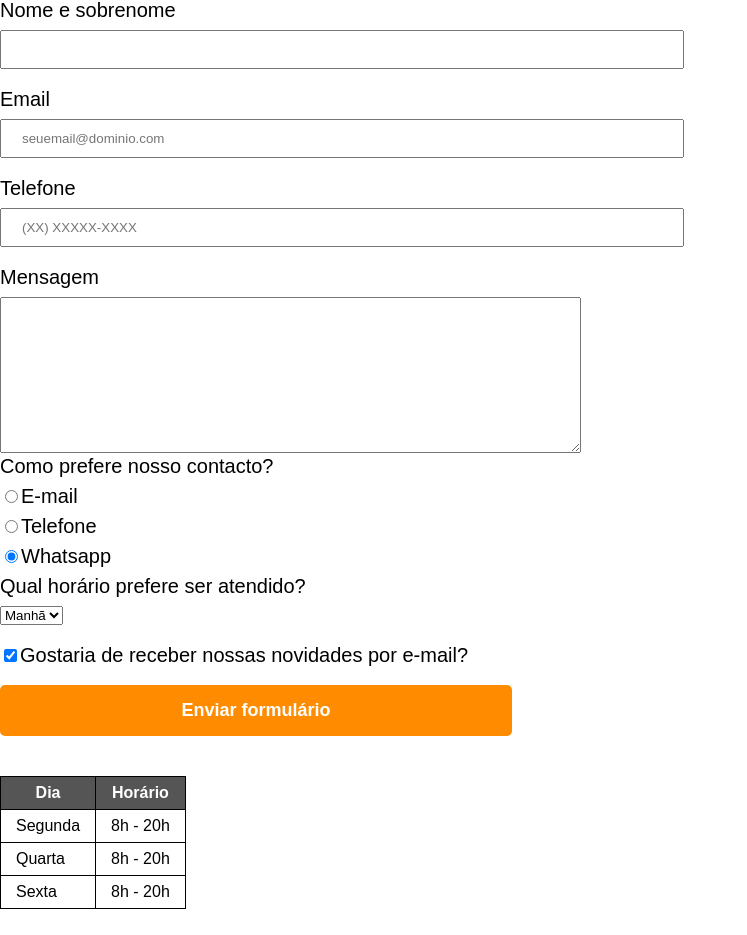
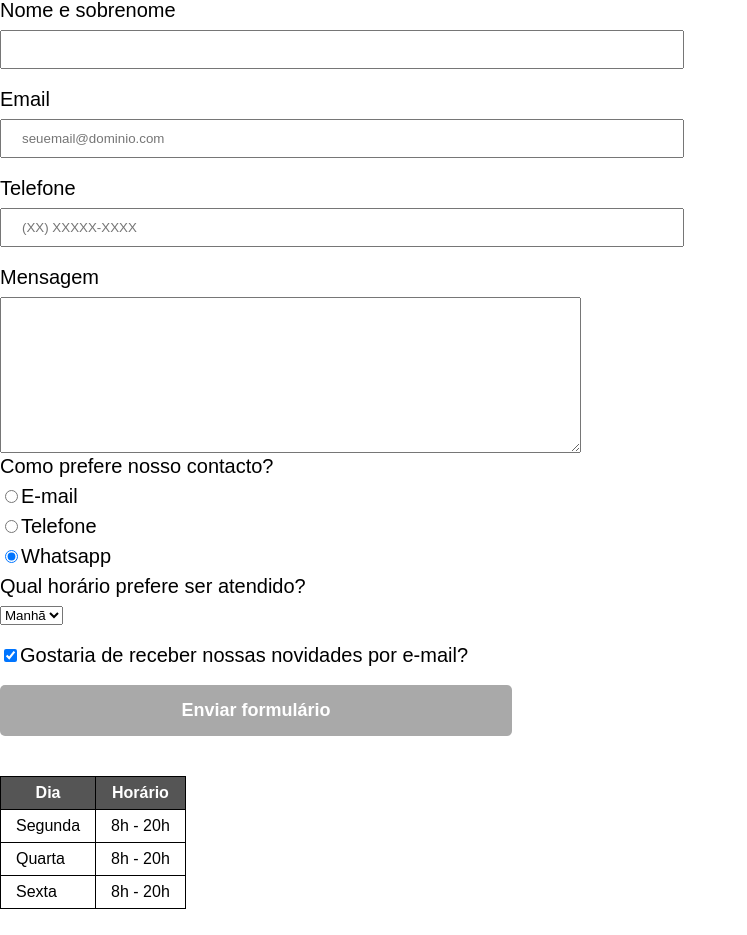
Before and after one commit to julombe/Barbearia-Alura, a Node server app: page /contacto in a window 1280 px wide, with the pointer over the restyled element. Shown: the part 333-1268 px from the top of the page, without its empty margins (0-747 px from the left). Run offline with Node 20, Linux system fonts and the light colour scheme.

Commit message:
docs: add style

```diff
--- a/public/css/style.css
+++ b/public/css/style.css
@@ -137,7 +137,8 @@ form label, form legend {
 }
 
 .enviar:hover {
-	background: darkorange;
+	/*background: darkorange;*/
+	background: darkgray;
 	/*transform: rotate(70deg) scale(1.2);*/
 
 }
```
